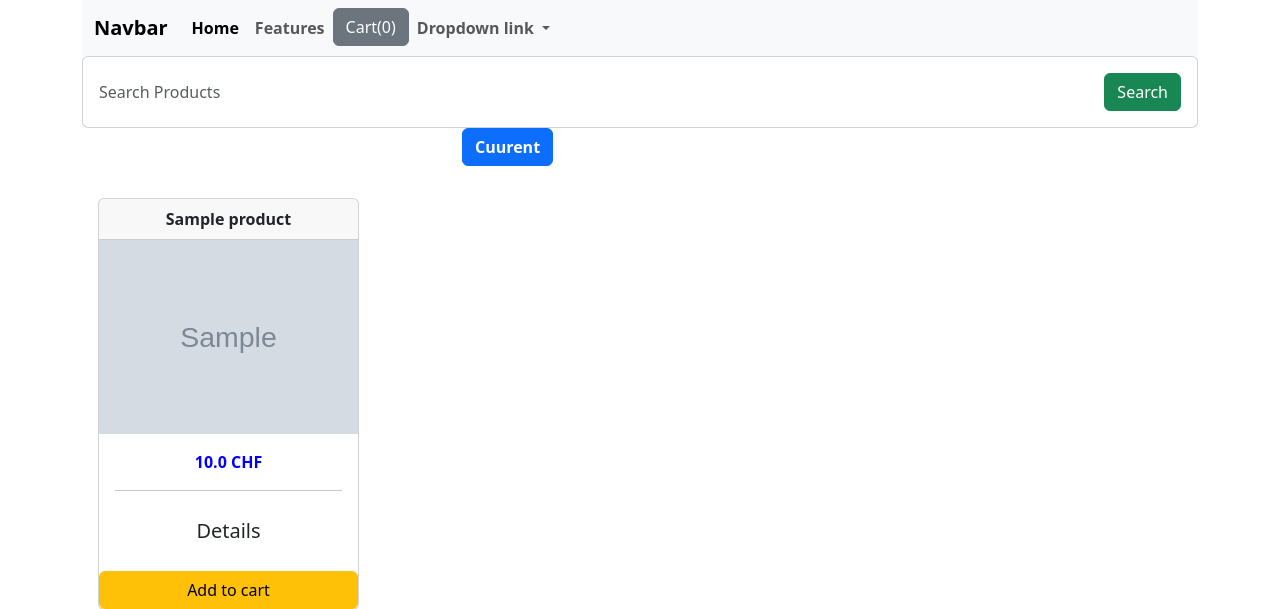
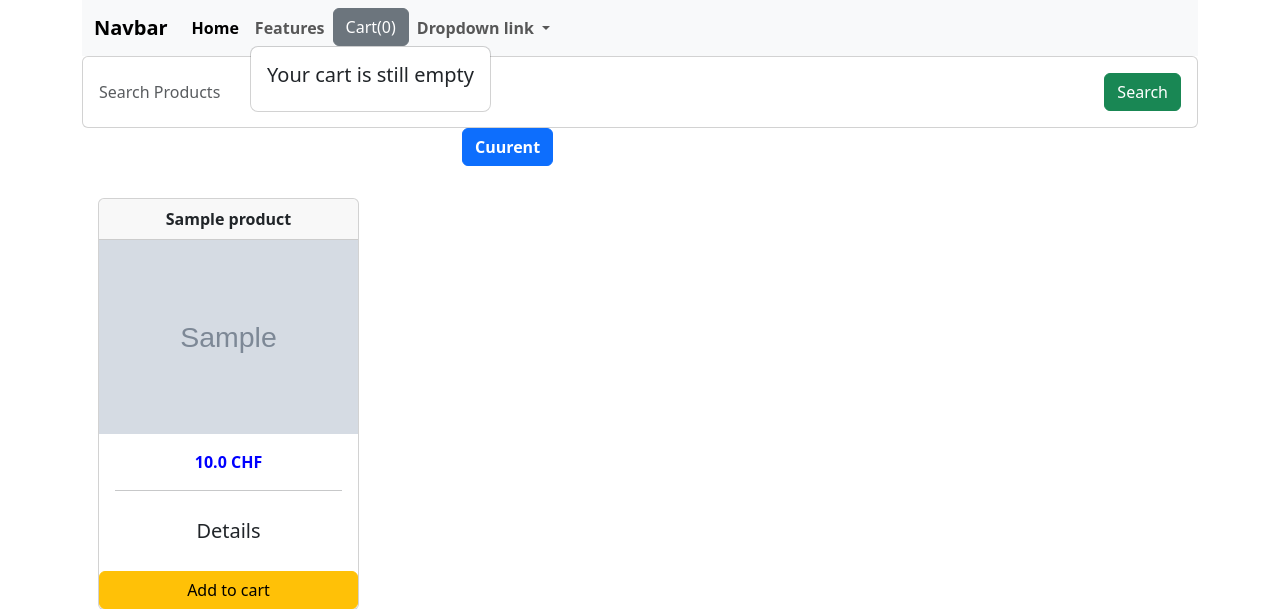
Before and after one commit to Georgiee98/Ecom-django-only, a Django app: page /shop/ in a window 1280 px wide. Shown: the top 609 px of the page. Run offline with Django 4.2, Linux system fonts and the light colour scheme; tables that the repository leaves empty hold one stand-in row (values such as "Sample post"); grey boxes marked "Sample" are stand-in pictures; some libraries are stand-ins or nearby versions.

Commit message:
Cart Function Optimized

```diff
--- a/shop/templates/shop/index.html
+++ b/shop/templates/shop/index.html
@@ -157,9 +157,7 @@
         {% for product in product_objects %}
         <div class="col-md-3 m-3">
           <div class="card">
-            <div id="nm{{product.id}}" class="card-header text-center">
-              {{ product.title }}
-            </div>
+            <div id="nm{{product.id}}" class="card-header text-center">{{ product.title }}</div>
             <img src="{{product.image}}" alt="{{product.image}}" />
             <div class="card-body text-center">
               <div class="card-text text-center">{{ product.price }} CHF</div>
@@ -199,7 +197,7 @@
 
 // Update cart button
 const cartButton = document.getElementById("cart");
-      cartButton.textContent = `Cart(${Object.keys(cart).length})`;
+cartButton.innerHTML = `Cart(${Object.keys(cart).length})`;
 
 // Refresh cart function
 function refreshCart() {
@@ -207,8 +205,9 @@
   let cartString = "<h4>⬇️Your Cart Items⬇️</h4> <br>";
 
   // Loop through items in cart and add them to the cartString
-        for (const [itemId, [quantity, itemName]] of Object.entries(cart)) {
-          cartString += `<h6>${cartIndex}. ${itemName}|\tQuantity: ${quantity}</h6>`;
+  for (const itemId in cart) {
+    const [quantity, name] = cart[itemId];
+    cartString += `<h6>${cartIndex}. ${name}|\tQuantity: <span id="quantity-${itemId}">${quantity}</span></h6>`;
     cartIndex += 1;
   }
 
@@ -221,11 +220,20 @@
 
   // Update popover with new cartString
   cartButton.dataset.content = cartString;
-        $(cartButton).popover();
+  $(cartButton).popover("show");
+
+  // Loop through items in cart and update their quantity in the popover
+  for (const itemId in cart) {
+    const [quantity] = cart[itemId];
+    const quantitySpan = document.getElementById(`quantity-${itemId}`);
+    if (quantitySpan) {
+      quantitySpan.innerHTML = quantity;
+    }
+  }
 }
 
-      // Cache item name elements
-      const itemNameElements = {};
+// Call refreshCart on page load and after each item is added to the cart
+refreshCart();
 $(document).on("click", ".atc", function (e) {
   e.preventDefault();
   const itemId = this.id.toString();
@@ -233,21 +241,20 @@
   // If item is already in cart, increment quantity, else add item to cart
   if (cart[itemId]) {
     cart[itemId][0] += 1;
+    const quantitySpan = document.getElementById(`quantity-${itemId}`);
+    if (quantitySpan) {
+      quantitySpan.innerHTML = cart[itemId][0];
+    }
   } else {
-          const nameElement = document.getElementById(`nm${itemId}`);
-          const itemName = nameElement.textContent;
-          itemNameElements[itemId] = nameElement; // Cache element
-          cart[itemId] = [1, itemName];
+    const name = document.getElementById(`nm${itemId}`).innerHTML;
+    cart[itemId] = [1, name];
   }
 
   // Update localStorage and refresh cart
   localStorage.setItem("cart", JSON.stringify(cart));
   refreshCart();
-        cartButton.textContent = `Cart(${Object.keys(cart).length})`;
+  cartButton.innerHTML = `Cart(${Object.keys(cart).length})`;
 });
-
-      // Call refreshCart on page load and after each item is added to the cart
-      refreshCart();
 
       // JQuery code finished
     </script>
```
Lines whose indentation alone changed are shown as unchanged.
